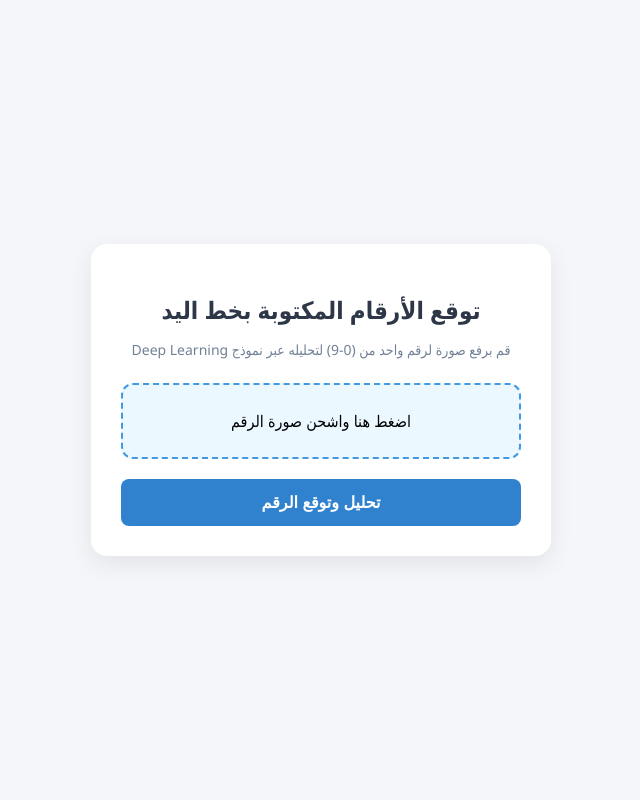
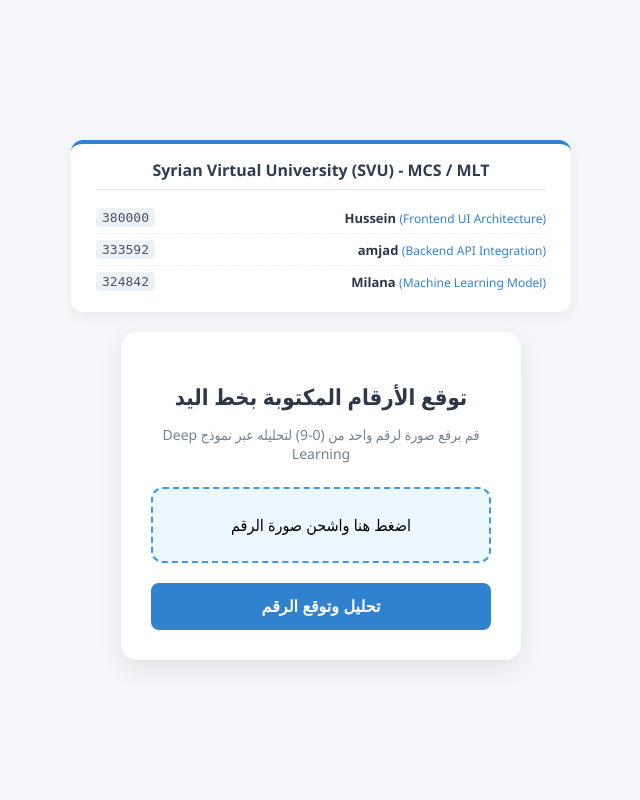
Before and after one commit to Melanaghaneem/handwritten-digit-recognition, a Python web app: template templates/index.html in a window 1280 px wide. Shown: the whole page, without its empty margins (319-959 px from the left). Run offline with Jinja, Linux system fonts and the light colour scheme; the template is opened without the code that fills it, so the values that code supplies are empty.

Commit message:
Update index.html

```diff
--- a/templates/index.html
+++ b/templates/index.html
@@ -3,75 +3,228 @@
 <head>
     <meta charset="UTF-8">
     <meta name="viewport" content="width=device-width, initial-scale=1.0">
-    <title>توقع الأرقام المكتوبة بخط اليد</title>
+    <title>توقع الأرقام المكتوبة بخط اليد - SVU</title>
     <style>
-        body { font-family: 'Segoe UI', Tahoma, Geneva, Verdana, sans-serif; background-color: #f4f6f9; margin: 0; display: flex; justify-content: center; align-items: center; height: 100vh; }
-        .app-container { background: #ffffff; padding: 30px; border-radius: 16px; box-shadow: 0 8px 24px rgba(0,0,0,0.08); text-align: center; max-width: 400px; width: 100%; }
-        h2 { color: #2d3748; margin-bottom: 8px; }
+        body {
+            font-family: 'Segoe UI', Tahoma, Geneva, Verdana, sans-serif;
+            background-color: #f4f6f9;
+            margin: 0;
+            padding: 0;
+            display: flex;
+            flex-direction: column;
+            justify-content: center;
+            align-items: center;
+            min-height: 100vh;
+        }
+
+        /* شريط أسماء الطلاب والترويسة الرسمية للجامعة */
+        .team-header {
+            background: #ffffff;
+            padding: 15px 25px;
+            border-radius: 12px;
+            box-shadow: 0 4px 12px rgba(0,0,0,0.05);
+            margin-bottom: 20px;
+            max-width: 450px;
+            width: 90%;
+            border-top: 4px solid #3182ce;
+        }
+        .university-title {
+            font-size: 16px;
+            font-weight: bold;
+            color: #2c3e50;
+            text-align: center;
+            margin-bottom: 12px;
+            border-bottom: 1px solid #e2e8f0;
+            padding-bottom: 8px;
+        }
+        .student-row {
+            display: flex;
+            justify-content: space-between;
+            align-items: center;
+            padding: 6px 0;
+            font-size: 13px;
+            border-bottom: 1px dashed #edf2f7;
+        }
+        .student-row:last-child { border-bottom: none; }
+        .student-name { font-weight: 600; color: #2d3748; }
+        .student-id { color: #4a5568; background: #edf2f7; padding: 2px 6px; border-radius: 4px; font-family: monospace; }
+        .student-role { color: #3182ce; font-weight: 500; font-size: 12px; }
+
+        /* حاوية التطبيق الرئيسية */
+        .app-container {
+            background: #ffffff;
+            padding: 30px;
+            border-radius: 16px;
+            box-shadow: 0 8px 24px rgba(0,0,0,0.08);
+            text-align: center;
+            max-width: 400px;
+            width: 100%;
+            box-sizing: border-box;
+        }
+        h2 { color: #2d3748; margin-bottom: 8px; font-size: 22px; }
         p { color: #718096; font-size: 14px; margin-bottom: 24px; }
-        .drop-zone { border: 2px dashed #4299e1; padding: 25px; border-radius: 12px; background-color: #ebf8ff; cursor: pointer; transition: all 0.3s ease; margin-bottom: 20px; }
+        .drop-zone {
+            border: 2px dashed #4299e1;
+            padding: 25px;
+            border-radius: 12px;
+            background-color: #ebf8ff;
+            cursor: pointer;
+            transition: all 0.3s ease;
+            margin-bottom: 20px;
+        }
         .drop-zone:hover { background-color: #ebf4ff; border-color: #3182ce; }
-        .preview-image { max-width: 100%; max-height: 160px; border-radius: 8px; display: none; margin: 10px auto 0; }
+        .preview-image {
+            max-width: 100%;
+            max-height: 160px;
+            border-radius: 8px;
+            display: none;
+            margin: 10px auto 0;
+        }
         input[type="file"] { display: none; }
-        button { background-color: #3182ce; color: white; border: none; padding: 14px; font-size: 16px; font-weight: 600; border-radius: 8px; width: 100%; cursor: pointer; transition: background 0.2s; }
+        button {
+            background-color: #3182ce;
+            color: white;
+            border: none;
+            padding: 14px;
+            font-size: 16px;
+            font-weight: 600;
+            border-radius: 8px;
+            width: 100%;
+            cursor: pointer;
+            transition: background 0.2s;
+        }
         button:hover { background-color: #2b6cb0; }
         .loading { display: none; color: #718096; margin-top: 15px; font-style: italic; }
-        .result-panel { margin-top: 25px; padding: 15px; border-radius: 10px; background-color: #f0fff4; border: 1px solid #c6f6d5; display: none; }
+        .result-panel {
+            margin-top: 25px;
+            padding: 15px;
+            border-radius: 10px;
+            background-color: #f0fff4;
+            border: 1px solid #c6f6d5;
+            display: none;
+        }
         .predicted-digit { font-size: 54px; font-weight: 800; color: #22543d; margin: 5px 0; }
         .confidence-score { color: #2f855a; font-size: 15px; font-weight: 500; }
     </style>
 </head>
 <body>
+
+<!-- لوحة معلومات الفريق الموجهة للدكتور -->
+<div class="team-header">
+    <div class="university-title">Syrian Virtual University (SVU) - MCS / MLT</div>
+
+    <div class="student-row">
+        <div>
+            <span class="student-name">Hussein</span>
+            <span class="student-role">(Frontend UI Architecture)</span>
+        </div>
+        <span class="student-id">380000</span>
+    </div>
+
+    <div class="student-row">
+        <div>
+            <span class="student-name">amjad</span>
+            <span class="student-role">(Backend API Integration)</span>
+        </div>
+        <span class="student-id">333592</span>
+    </div>
+
+    <div class="student-row">
+        <div>
+            <span class="student-name">Milana</span>
+            <span class="student-role">(Machine Learning Model)</span>
+        </div>
+        <span class="student-id">324842</span>
+    </div>
+</div>
+
+<!-- حاوية التطبيق الرئيسية -->
 <div class="app-container">
     <h2>توقع الأرقام المكتوبة بخط اليد</h2>
     <p>قم برفع صورة لرقم واحد من (0-9) لتحليله عبر نموذج Deep Learning</p>
+
     <div class="drop-zone" onclick="document.getElementById('fileInput').click()">
         <span id="dropZoneText">اضغط هنا واشحن صورة الرقم</span>
         <input type="file" id="fileInput" accept="image/*" onchange="handleImagePreview()">
         <img id="imagePreview" class="preview-image" alt="معاينة الرقم">
     </div>
+
     <button onclick="sendImageToBackend()">تحليل وتوقع الرقم</button>
+
     <div id="loadingIndicator" class="loading">جاري معالجة الصورة واستدعاء الـ API...</div>
+
     <div id="resultPanel" class="result-panel">
         <span style="color: #4a5568; font-size: 14px;">الرقم الذي تم التعرف عليه:</span>
         <div id="digitResult" class="predicted-digit">-</div>
         <div id="confidenceResult" class="confidence-score">نسبة الثقة: 0%</div>
     </div>
 </div>
+
 <script>
     function handleImagePreview() {
         const fileInput = document.getElementById('fileInput');
         const preview = document.getElementById('imagePreview');
         const text = document.getElementById('dropZoneText');
+
         const file = fileInput.files[0];
         if (file) {
             const reader = new FileReader();
-            reader.onload = function(e) { preview.src = e.target.result; preview.style.display = 'block'; text.style.display = 'none'; }
+            reader.onload = function(e) {
+                preview.src = e.target.result;
+                preview.style.display = 'block';
+                text.style.display = 'none';
+            }
             reader.readAsDataURL(file);
         }
     }
+
     async function sendImageToBackend() {
         const fileInput = document.getElementById('fileInput');
         const loading = document.getElementById('loadingIndicator');
         const resultPanel = document.getElementById('resultPanel');
         const digitResult = document.getElementById('digitResult');
         const confidenceResult = document.getElementById('confidenceResult');
-        if (fileInput.files.length === 0) { alert('رجاءً اختر أو ارفع صورة رقم أولاً!'); return; }
-        loading.style.display = 'block'; resultPanel.style.display = 'none';
+
+        if (fileInput.files.length === 0) {
+            alert('رجاءً اختر أو ارفع صورة رقم أولاً!');
+            return;
+        }
+
+        loading.style.display = 'block';
+        resultPanel.style.display = 'none';
+
         const formData = new FormData();
         formData.append('image', fileInput.files[0]);
+
         try {
-            const response = await fetch('/predict-digit', { method: 'POST', body: formData });
+            const response = await fetch('/predict-digit', {
+                method: 'POST',
+                body: formData
+            });
+
             const data = await response.json();
             loading.style.display = 'none';
+
             if (response.ok && data.status === 'success') {
                 digitResult.innerText = data.digit;
+
                 let confidence = data.confidence;
-                if (confidence <= 1) { confidence = (confidence * 100).toFixed(1); } else { confidence = confidence.toFixed(1); }
+                if (confidence <= 1) {
+                    confidence = (confidence * 100).toFixed(1);
+                } else {
+                    confidence = confidence.toFixed(1);
+                }
+
                 confidenceResult.innerText = `نسبة الثقة: ${confidence}%`;
                 resultPanel.style.display = 'block';
-            } else { alert('خطأ من خادم الباك إند: ' + (data.error || 'فشل التحليل')); }
-        } catch (error) { loading.style.display = 'none'; alert('فشل الاتصال بالباك إند. تأكد أن سيرفر الفلاسك يعمل.'); console.error('Error:', error); }
+            } else {
+                alert('خطأ من خادم الباك إند: ' + (data.error || 'فشل التحليل'));
+            }
+        } catch (error) {
+            loading.style.display = 'none';
+            alert('فشل الاتصال بالباك إند. تأكد أن سيرفر الفلاسك يعمل.');
+            console.error('Error:', error);
+        }
     }
 </script>
 </body>
```
